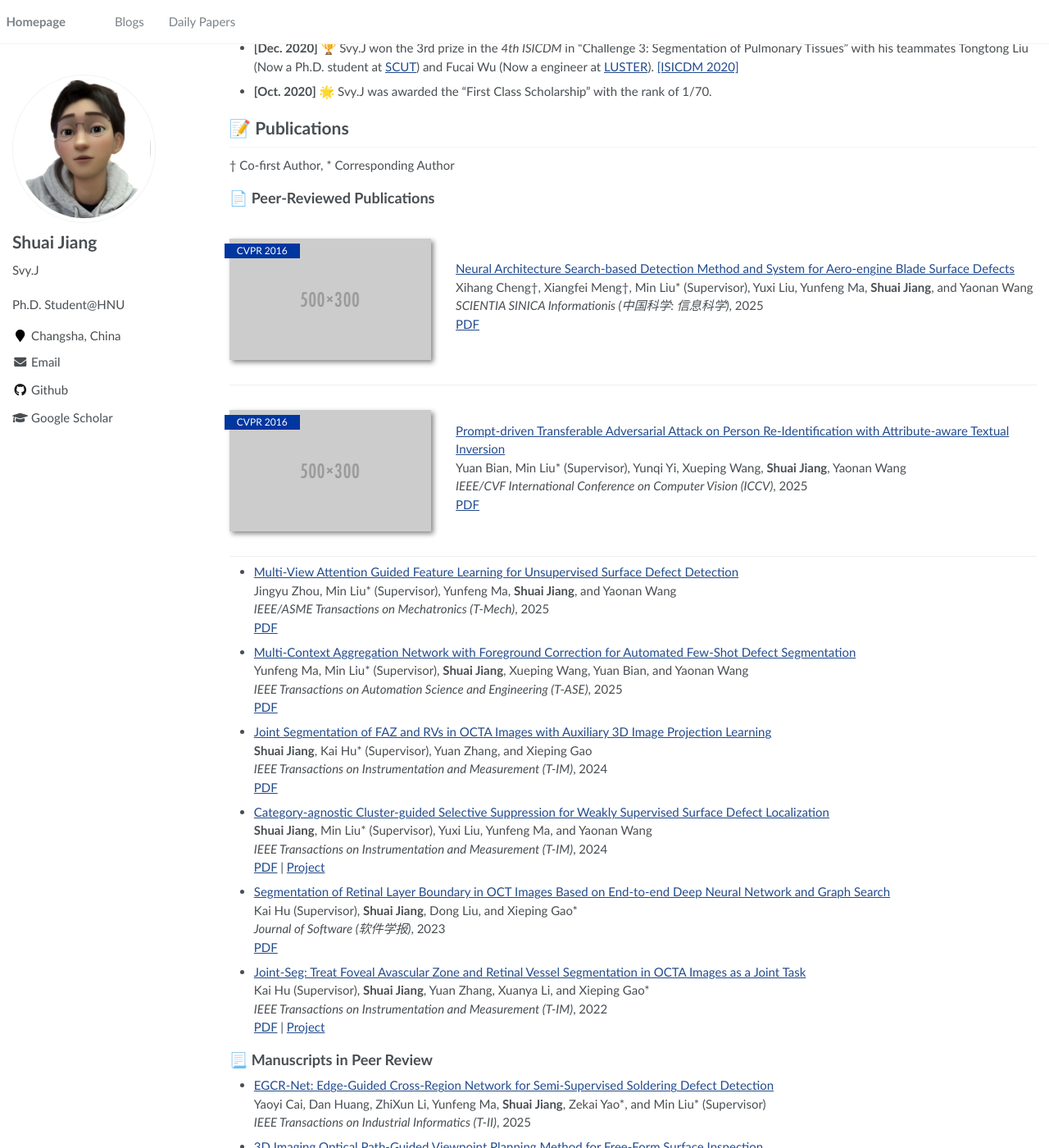
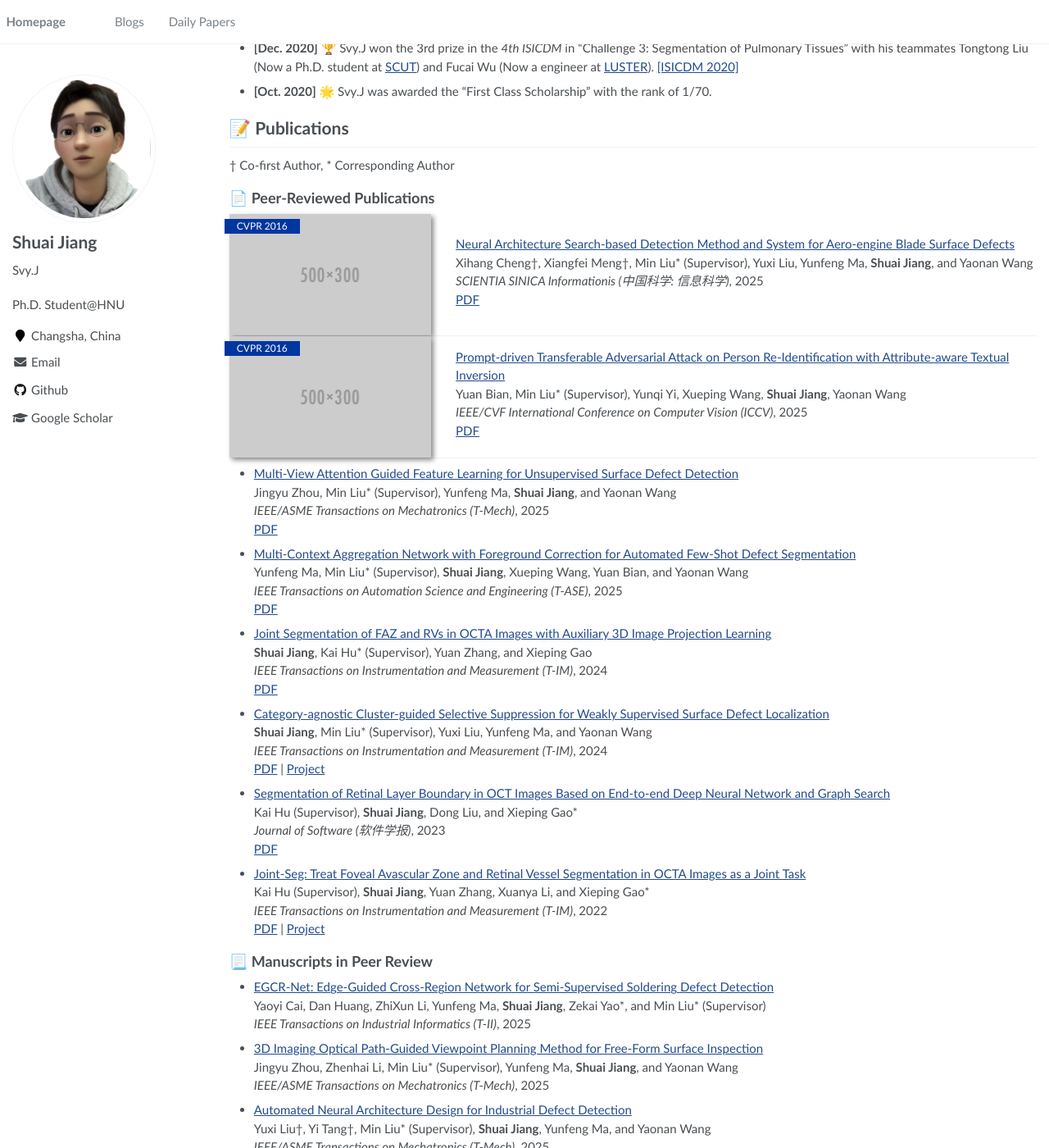
Before and after one commit to SvyJ/svyj.github.io, a Jekyll site: the page built from _pages/index.md, in a window 1280 px wide and 1400 px high, scrolled down 1242 px. Shown: the whole window at 82% size. Built offline with Jekyll 4.4.1, drawn with Linux system fonts in a browser that asks for light colours.

Commit message:
Update main.scss

```diff
--- a/assets/css/main.scss
+++ b/assets/css/main.scss
@@ -47,7 +47,7 @@
     flex-direction: row;
     flex-wrap: wrap;
     border-bottom: 1px #efefef solid;
-    padding: 2em 0 2em 0;
+    padding: 0 0 0 0;
 
 
     .paper-box-image{
```
